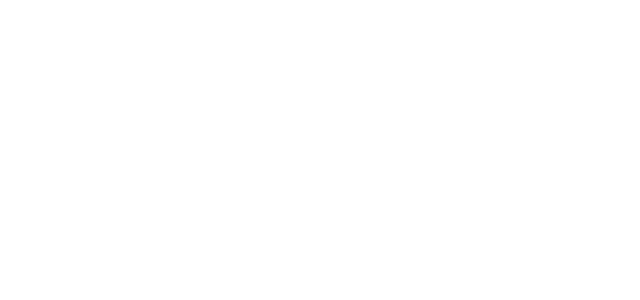
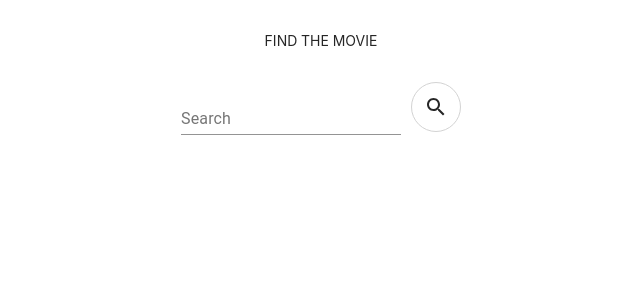
Before and after one commit to iskotar/Movies, a React (Create React App) app: page / in a window 1280 px wide. Shown: the top 300 px of the page, without its empty margins (319-959 px from the left). Built offline with nearby package versions, Linux system fonts and the light colour scheme.

Commit message:
Initial commit

```diff
--- a/src/App.js
+++ /dev/null
@@ -1,11 +0,0 @@
-import React from 'react';
-
-function App() {
-  return (
-    <div className="App">
-
-    </div>
-  );
-}
-
-export default App;
--- /dev/null
+++ b/src/components/App.js
@@ -0,0 +1,63 @@
+import React, { useEffect, useState } from 'react'
+import 'antd/dist/antd.css'
+import Pager from './Pager'
+import { Container } from '@material-ui/core'
+import { Row } from 'antd'
+import Search from './Search'
+import List from './List'
+import Header from './Header'
+import { searchByQuery } from '../services/API'
+
+function App () {
+  const [query, setQuery] = useState({
+    title: '',
+    type: '',
+    country: '',
+    genre: '',
+    language: '',
+    y: '',
+    page: ''
+  })
+  const [list, setList] = useState([])
+  const [totalResults, setTotalResults] = useState()
+  const [error, setError] = useState('')
+
+  useEffect(() => {
+    query.page && search()
+  }, [query.page])
+
+  const search = async () => {
+    const res = await searchByQuery(query)
+    if (res.Error) {
+      setList([])
+      setTotalResults()
+      return setError(query.title.length ? 'Movie not found' : 'Please, enter the movie title')
+    }
+    setList(res.Search)
+    setTotalResults(res.totalResults)
+  }
+
+  const onChangeTitle = (e) => {
+    setError(null)
+    setQuery({ ...query, title: e.target.value, page: '' })
+  }
+
+  const onChangePage = (selectedPage) => {
+    setQuery({ ...query, page: selectedPage })
+  }
+
+  return (
+    <div className="App">
+      <Container>
+        <Header/>
+        <Row justify={'center'}>
+          <Search search={search} query={onChangeTitle} onChangePage={onChangePage} error={error}/>
+          <List list={list}/>
+          <Pager totalResults={totalResults} onChangePage={onChangePage} current={query.page}/>
+        </Row>
+      </Container>
+    </div>
+  )
+}
+
+export default App
--- /dev/null
+++ b/src/components/Header.js
@@ -0,0 +1,13 @@
+import React from 'react';
+import { Row } from 'antd'
+
+function Header() {
+
+  return (
+    <Row justify={'center'} style={{padding: '30px 0'}}>
+      FIND THE MOVIE
+    </Row>
+  );
+}
+
+export default Header;
--- /dev/null
+++ b/src/components/List.js
@@ -0,0 +1,18 @@
+import React from 'react';
+import { Row } from 'antd'
+import ListItem from './ListItem'
+
+function List({list}) {
+
+  return (
+    <Row justify={'center'} style={{marginTop: 30}}>
+      {
+        list && list.map((item, idx) =>
+          <ListItem key={idx} item={item}/>
+        )
+      }
+    </Row>
+  );
+}
+
+export default List;
--- /dev/null
+++ b/src/components/ListItem.js
@@ -0,0 +1,33 @@
+import React from 'react'
+import { Card, Col, Row } from 'antd'
+
+const { Meta } = Card
+
+function ListItem ({ item }) {
+
+  return (
+    <>
+      <Row justify='center'>
+        <Col title={item.Title}>
+        <Card
+          hoverable={true}
+          style={{ width: 240, margin: 20 }}
+          cover={<img alt="example" src={item.Poster} height={290}/>}
+        >
+          <Meta
+            title={item.Title}
+            description={
+              <Row justify='space-between'>
+                <Col>{item.Type}</Col>
+                <Col>{item.Year}</Col>
+              </Row>
+            }
+          />
+        </Card>
+        </Col>
+      </Row>
+    </>
+  )
+}
+
+export default ListItem
--- /dev/null
+++ b/src/components/Pager.js
@@ -0,0 +1,22 @@
+import React from 'react'
+import { Pagination, Row } from 'antd'
+
+function Pager ({ totalResults, onChangePage, current }) {
+
+  return (
+    <Row wrap={false} style={{ margin: '10px 0px 30px'}}>
+      <Pagination
+        total={totalResults}
+        showSizeChanger={false}
+        showQuickJumper
+        hideOnSinglePage
+        pageSize={10}
+        responsive
+        onChange={(selectedPage) => onChangePage(selectedPage)}
+        current={current}
+      />
+    </Row>
+  )
+}
+
+export default Pager
--- /dev/null
+++ b/src/components/Search.js
@@ -0,0 +1,39 @@
+import React from 'react'
+import { Col, Row } from 'antd'
+import { IconButton, TextField } from '@material-ui/core'
+import SearchIcon from '@material-ui/icons/Search'
+
+function Search ({ search, query, error }) {
+
+  const onSubmit = (e) => {
+    search()
+    e.preventDefault();
+  }
+
+  return (
+    <Row align='bottom'>
+      <Col>
+        <form autoComplete="off" onSubmit={onSubmit}>
+          <TextField
+            id="search-field"
+            label="Search"
+            placeholder="Enter movie title"
+            onChange={query}
+            margin="dense"
+            error={!!error}
+            helperText={error}
+          />
+          <IconButton
+            color="inherit"
+            onClick={onSubmit}
+            style={{ border: '1px solid lightgrey', marginLeft: '10px'}}
+          >
+            <SearchIcon/>
+          </IconButton>
+        </form>
+      </Col>
+    </Row>
+  )
+}
+
+export default Search
--- a/src/index.js
+++ b/src/index.js
@@ -1,6 +1,6 @@
 import React from 'react';
 import ReactDOM from 'react-dom';
-import App from './App';
+import App from './components/App';
 
 ReactDOM.render(
   <App />,
--- /dev/null
+++ b/src/services/API.js
@@ -0,0 +1,11 @@
+import { get } from 'lodash'
+
+export const searchByQuery = (query) => {
+  const title = get(query, 'title', '');
+  const page = get(query, 'page', '');
+
+  return fetch(`http://www.omdbapi.com/?s=${title}&page=${page}&apikey=331b7984`)
+  .then(res => res.json())
+  .then(res => res)
+  .catch(error => error)
+}
```
Also changed, not shown: package.json (+7 -1 lines).
